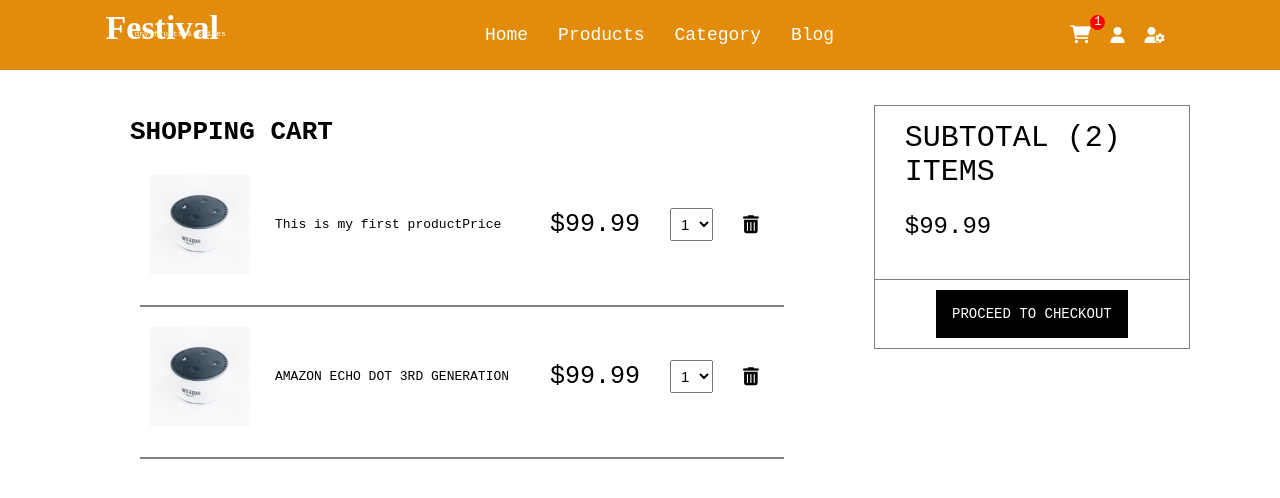
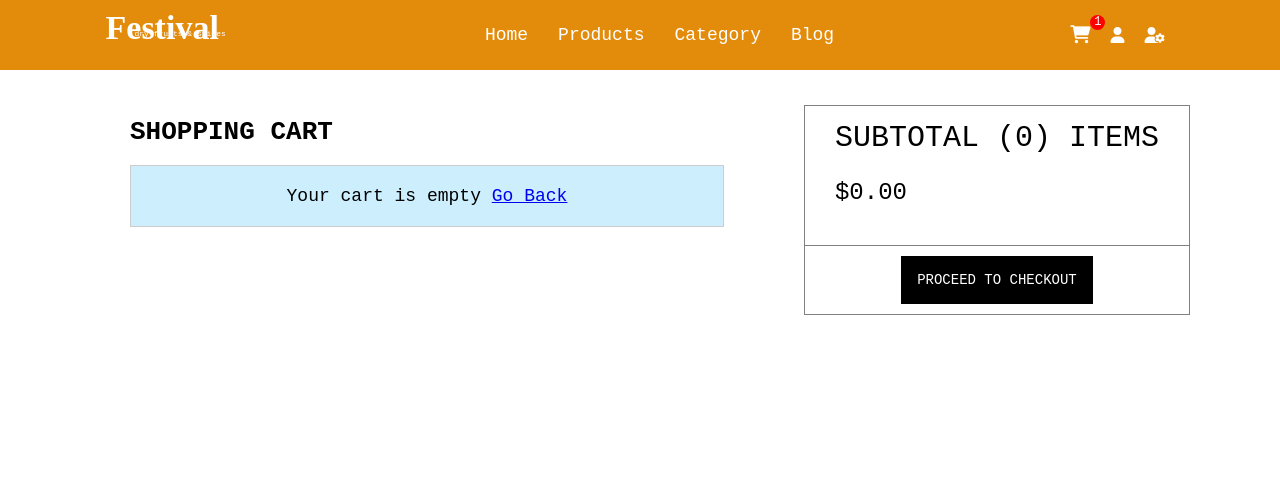
Before and after one commit to vikasswebdev/festival-dry-fruits, a React (Create React App) app in the folder frontend/: page /cart in a window 1280 px wide. Shown: the top 498 px of the page. Built offline with nearby package versions, Linux system fonts and the light colour scheme.

Commit message:
creating cart actions

```diff
--- a/frontend/src/App.js
+++ b/frontend/src/App.js
@@ -33,6 +33,8 @@
           <Route path="/payment" element={<PaymentScreen />} />
           <Route path="/shipping" element={<ShippingScreen />} />
           <Route path="/product/:id" element={<ProductScreen />} />
+          <Route path="/cart/:id" element={<CartScreen />} />
+          <Route path="/cart" element={<CartScreen />} />
           <Route path="/category" element={<CategoryScreen />} />
           <Route path="/blogs" element={<LatestScreen />} />
           <Route
@@ -42,7 +44,6 @@
           <Route path="/admin/user/:id/edit" element={<UserEditScreen />} />
           <Route path="/admin/productlist" element={<ProductListScreen />} />
           <Route path="/admin/userlist" element={<UserListScreen />} />
-          <Route path="/cart" element={<CartScreen />} />
           <Route path="/profile" element={<ProfileScreen />} />
           <Route path="/products" element={<ProductsScreen />} />
           <Route path="/" element={<HomeScreen />} />
--- /dev/null
+++ b/frontend/src/actions/cartActions.js
@@ -0,0 +1,43 @@
+import { CART_ADD_ITEM, CART_REMOVE_ITEM } from "../constants/cartConstants";
+
+export const addToCart = (id, qty) => {
+  return async (dispatch, getState) => {
+    const response = await fetch(`http://localhost:5001/api/products/${id}`);
+    const resData = await response.json();
+
+    // console.log("resData", resData);
+
+    const item = {
+      product: resData._id,
+      name: resData.name,
+      image: resData.image,
+      price: resData.price,
+      countInStock: resData.countInStock,
+      qty: qty,
+    };
+
+    dispatch({
+      type: CART_ADD_ITEM,
+      payload: item,
+    });
+
+    localStorage.setItem(
+      "cartItems",
+      JSON.stringify(getState().cart.cartItems)
+    );
+  };
+};
+
+export const removeFromCartAction = (id) => {
+  return async (dispatch, getState) => {
+    dispatch({
+      type: CART_REMOVE_ITEM,
+      payload: id,
+    });
+
+    localStorage.setItem(
+      "cartItems",
+      JSON.stringify(getState().cart.cartItems)
+    );
+  };
+};
--- /dev/null
+++ b/frontend/src/constants/cartConstants.js
@@ -0,0 +1,3 @@
+export const CART_ADD_ITEM = "CART_ADD_ITEM";
+export const CART_CLEAR_ITEM = "CART_ClEAR_ITEM";
+export const CART_REMOVE_ITEM = "CART_REMOVE_ITEM";
--- a/frontend/src/css/cartscreen.css
+++ b/frontend/src/css/cartscreen.css
@@ -6,6 +6,7 @@
 .cartProducts {
   padding: 0 40px;
   margin: 20px;
+  flex: 1;
 }
 
 .cartProduct {
--- /dev/null
+++ b/frontend/src/reducers/cartReducers.js
@@ -0,0 +1,29 @@
+import { CART_ADD_ITEM, CART_REMOVE_ITEM } from "../constants/cartConstants";
+
+export const cartReducer = (state = { cartItems: [] }, action) => {
+  switch (action.type) {
+    case CART_ADD_ITEM:
+      const item = action.payload;
+      const existItem = state.cartItems.find((x) => x.product === item.product);
+      if (existItem) {
+        return {
+          ...state,
+          cartItems: state.cartItems.map((x) =>
+            x.product === existItem.product ? item : x
+          ),
+        };
+      } else {
+        return {
+          ...state,
+          cartItems: [...state.cartItems, item],
+        };
+      }
+    case CART_REMOVE_ITEM:
+      return {
+        ...state,
+        cartItems: state.cartItems.filter((x) => x.product !== action.payload),
+      };
+    default:
+      return state;
+  }
+};
--- a/frontend/src/screens/CartScreen.js
+++ b/frontend/src/screens/CartScreen.js
@@ -1,61 +1,102 @@
-import React from "react";
-import { Link } from "react-router-dom";
+import React, { useEffect } from "react";
+import { useDispatch, useSelector } from "react-redux";
+import { Link, useLocation, useParams } from "react-router-dom";
+import { addToCart, removeFromCartAction } from "../actions/cartActions";
 import "../css/cartscreen.css";
 
 const CartScreen = () => {
+  const { id } = useParams();
+
+  const location = useLocation();
+
+  const dispatch = useDispatch();
+
+  const qty = location.search ? Number(location.search.split("=")[1]) : 1;
+
+  const cart = useSelector((state) => state.cart);
+
+  const { cartItems } = cart;
+
+  // console.log("cartItems", cartItems);
+
+  useEffect(() => {
+    if (id) {
+      dispatch(addToCart(id, qty));
+    }
+  }, [dispatch, id, qty]);
+
+  const removeFromCartHandler = (id) => {
+    dispatch(removeFromCartAction(id));
+  };
+
   return (
     <div className="cartScreen">
       <div className="cartProducts">
         <div>
           <h1>SHOPPING CART</h1>
         </div>
-        <div className="cartProduct">
+        <div className="cartItems">
+          {cartItems.length === 0 ? (
+            <div
+              style={{
+                backgroundColor: "#03a9f433",
+                border: "1px solid #ccc",
+                padding: 2,
+              }}
+            >
+              <p style={{ fontSize: 18, textAlign: "center" }}>
+                Your cart is empty <Link to={"/"}>Go Back</Link>
+              </p>
+            </div>
+          ) : (
+            cartItems.map((item) => (
+              <div className="cartProduct" key={item.product}>
                 <div className="cartProductImage">
-            <img src="../../images/alexa.jpg" alt="" />
+                  <img src={item.image} alt={item.name} />
                 </div>
                 <div className="productTitle">
-            <Link to="/">This is my first productPrice</Link>
+                  <Link to={`/product/${item.product}`}>{item.name}</Link>
                 </div>
                 <div className="productPrice">
-            <h1>$99.99</h1>
+                  <h1>${item.price}</h1>
                 </div>
                 <div className="productQuantity">
-            <select>
-              <option>1</option>
-              <option>2</option>
-              <option>3</option>
+                  <select
+                    value={item.qty}
+                    onChange={(e) => {
+                      dispatch(addToCart(item.product, Number(e.target.value)));
+                    }}
+                  >
+                    {[...Array(item.countInStock).keys()].map((x) => (
+                      <option key={x + 1} value={x + 1}>
+                        {x + 1}
+                      </option>
+                    ))}
                   </select>
                 </div>
                 <div className="productRemove">
-            <i class="fas fa-trash-alt"></i>
+                  <i
+                    className="fas fa-trash-alt"
+                    onClick={() => removeFromCartHandler(item.product)}
+                  ></i>
                 </div>
               </div>
-        <div className="cartProduct">
-          <div className="cartProductImage">
-            <img src="../../images/alexa.jpg" alt="" />
-          </div>
-          <div className="productTitle">
-            <Link to="/">AMAZON ECHO DOT 3RD GENERATION</Link>
-          </div>
-          <div className="productPrice">
-            <h1>$99.99</h1>
-          </div>
-          <div className="productQuantity">
-            <select>
-              <option>1</option>
-              <option>2</option>
-              <option>3</option>
-            </select>
-          </div>
-          <div className="productRemove">
-            <i className="fas fa-trash-alt"></i>
-          </div>
+            ))
+          )}
         </div>
       </div>
       <div className="priceCard">
         <div className="price">
-          <h3>SUBTOTAL (2) ITEMS</h3>
-          <p style={{ fontSize: 24 }}>$99.99</p>
+          <h3>
+            SUBTOTAL ({cartItems.reduce((acc, item) => acc + item.qty, 0)})
+            ITEMS
+          </h3>
+          <p style={{ fontSize: 24 }}>
+            $
+            {cartItems
+              .reduce((acc, item) => acc + item.qty * item.price, 0)
+              .toFixed(2)}
+          </p>
         </div>
 
         <div className="checkout">
--- a/frontend/src/screens/ProductScreen.js
+++ b/frontend/src/screens/ProductScreen.js
@@ -70,6 +70,10 @@
     dispatch(createProductReviewAction(id, { rating, comment }));
   };
 
+  const addToCartHandler = () => {
+    navigate(`/cart/${id}?qty=${qty}`);
+  };
+
   return (
     <>
       {error && <div className="error">{error}</div>}
@@ -135,6 +139,7 @@
             <div>
               <button
                 className="addToCart"
+                onClick={addToCartHandler}
                 disabled={product.countInStock === 0}
               >
                 Add to Cart
--- a/frontend/src/store.js
+++ b/frontend/src/store.js
@@ -20,6 +20,7 @@
   userDeleteReducer,
   updateUserReducer,
 } from "./reducers/userReducers";
+import { cartReducer } from "./reducers/cartReducers";
 
 const rootReducer = combineReducers({
   productDelete: productDeleteReducer,
@@ -36,13 +37,21 @@
   productUpdate: productUpdateReducer,
   productReview: createProductReviewReducer,
   productTopList: productTopListReducer,
+  cart: cartReducer,
 });
+
+const cartItemsFromStorage = localStorage.getItem("cartItems")
+  ? JSON.parse(localStorage.getItem("cartItems"))
+  : [];
 
 const userInfoFromStorage = localStorage.getItem("userData")
   ? JSON.parse(localStorage.getItem("userData"))
   : null;
 
 const initialState = {
+  cart: {
+    cartItems: cartItemsFromStorage,
+  },
   userLogin: { userInfo: userInfoFromStorage },
 };
 
```
Lines whose indentation alone changed are shown as unchanged.
